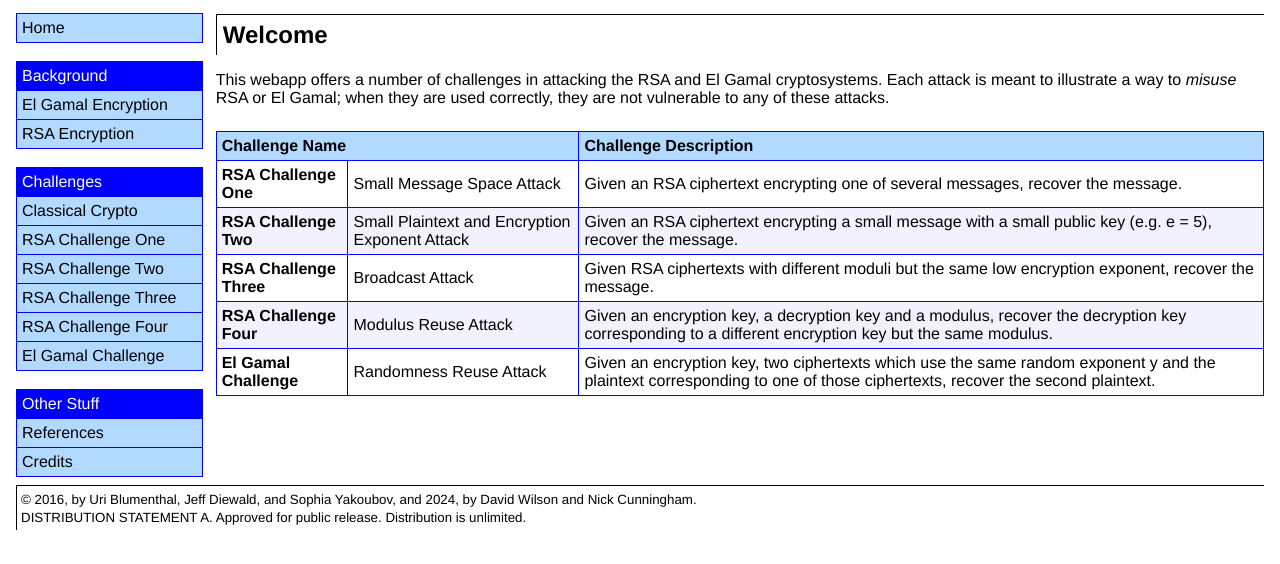
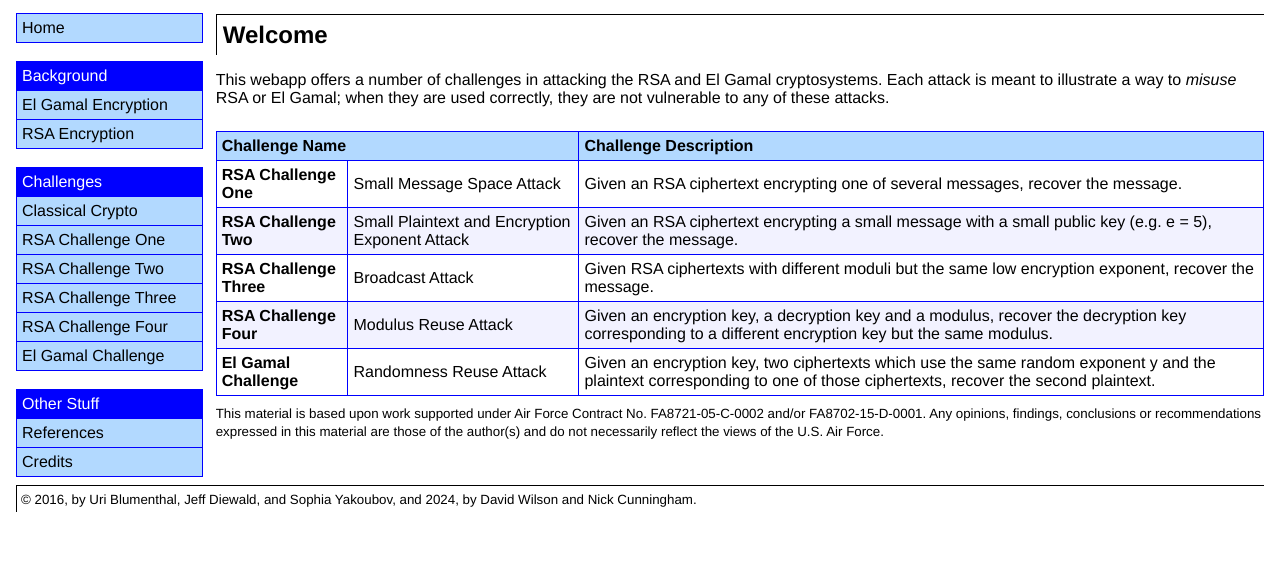
Before and after one commit to mit-ll/llcipher-exercises, a plain HTML site: page index.html in a window 1280 px wide. Shown: the part 108-672 px from the top of the page. Drawn offline with Linux system fonts and the light colour scheme.

Commit message:
Distro A statement revised

```diff
--- a/index.html
+++ b/index.html
@@ -107,6 +107,12 @@ Each attack is meant to illustrate a way to <i>misuse</i> RSA or El Gamal; when
 		<td class="exerciseDescription">Given an encryption key, two ciphertexts which use the same random exponent y and the plaintext corresponding to one of those ciphertexts, recover the second plaintext.</td>
 	</tr>
 </table>
+
+<small>
+This material is based upon work supported under Air Force Contract No. FA8721-05-C-0002 and/or FA8702-15-D-0001.
+Any opinions, findings, conclusions or recommendations expressed in this material are those of the author(s) and do not necessarily reflect the views of the U.S. Air Force.
+</small>
+
 </table>
 
   </tr>
@@ -116,8 +122,6 @@ Each attack is meant to illustrate a way to <i>misuse</i> RSA or El Gamal; when
 <footer>
 <small>
 &copy; 2016, by Uri Blumenthal, Jeff Diewald, and Sophia Yakoubov, and 2024, by David Wilson and Nick Cunningham.
-<br>
-DISTRIBUTION STATEMENT A. Approved for public release. Distribution is unlimited.
 </small>
 </footer>
 </body>
```
Also changed, not shown: classical_crypto.html (+0 -2 lines), credits.html (+0 -2 lines), el_gamal_encryption.html (+0 -2 lines), exercise_five.html (+0 -2 lines), exercise_four.html (+0 -2 lines), exercise_one.html (+0 -2 lines), exercise_three.html (+0 -2 lines), exercise_two.html (+0 -2 lines), references.html (+0 -2 lines), rsa_encryption.html (+0 -2 lines).
